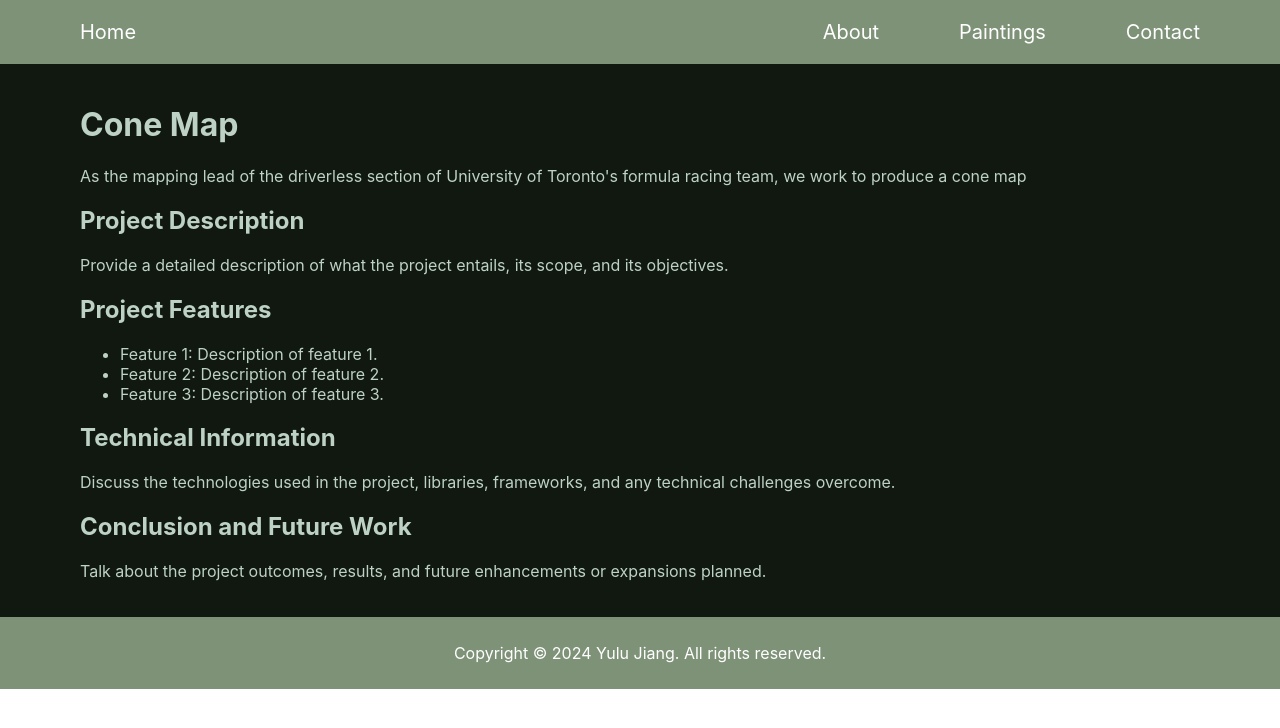
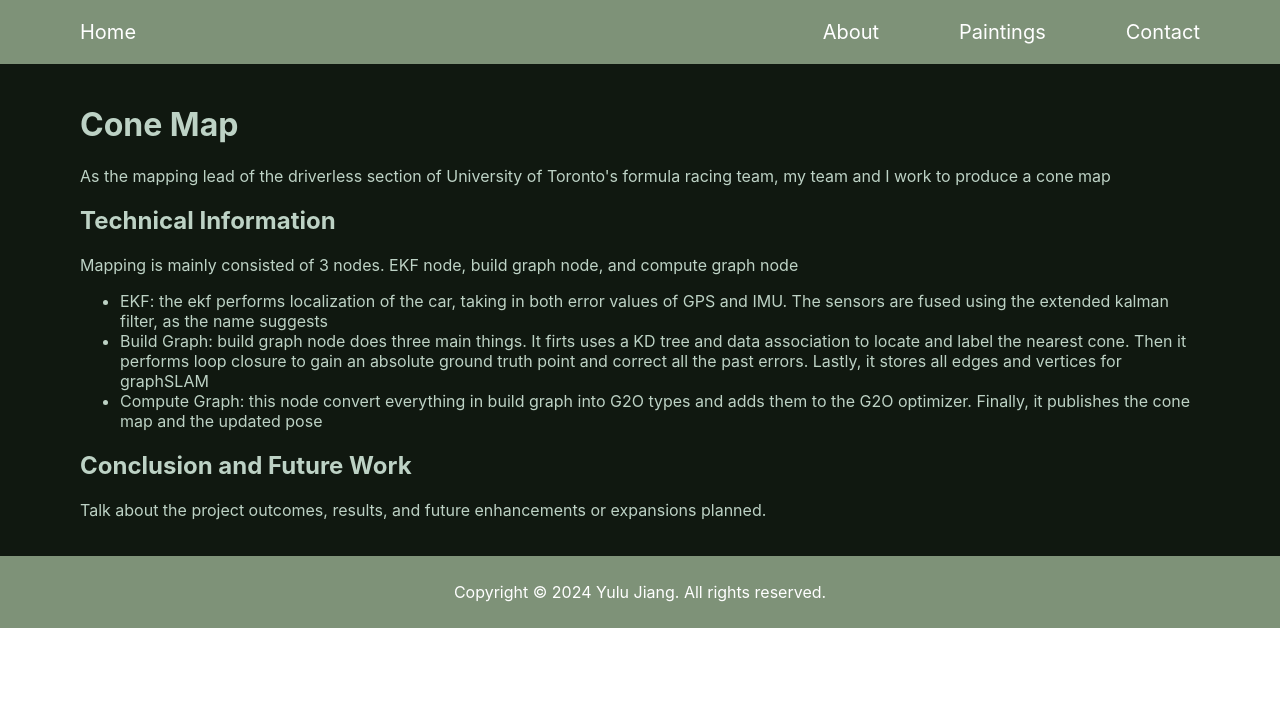
Before and after one commit to yu1uuu/Portfolio, a React (Create React App) app: page /project1 in a window 1280 px wide. Shown: the top 728 px of the page. Built offline with nearby package versions, Linux system fonts and the light colour scheme.

Commit message:
refined more

```diff
--- a/src/components/Project1.js
+++ b/src/components/Project1.js
@@ -18,22 +18,22 @@ function Project1() {
     <TextSection>
     <div className="project-details">
       <h1>Cone Map</h1>
-      <p>As the mapping lead of the driverless section of University of Toronto's formula racing team, we work to produce a cone map</p>
-      <section>
-        <h2>Project Description</h2>
-        <p>Provide a detailed description of what the project entails, its scope, and its objectives.</p>
-      </section>
-      <section>
-        <h2>Project Features</h2>
-        <ul>
-          <li>Feature 1: Description of feature 1.</li>
-          <li>Feature 2: Description of feature 2.</li>
-          <li>Feature 3: Description of feature 3.</li>
-        </ul>
-      </section>
+      <p>As the mapping lead of the driverless section of University of Toronto's formula racing team, my team and I work to produce a cone map</p>
+
       <section>
         <h2>Technical Information</h2>
-        <p>Discuss the technologies used in the project, libraries, frameworks, and any technical challenges overcome.</p>
+        <p>Mapping is mainly consisted of 3 nodes. EKF node, build graph node, and compute graph node</p>
+        <ul>
+          <li>EKF: the ekf performs localization of the car, taking in both error values of GPS and IMU. The sensors are fused using the
+            extended kalman filter, as the name suggests </li>
+          <li>Build Graph: build graph node does three main things. It firts uses a KD tree and data association to locate and label the
+            nearest cone. Then it performs loop closure to gain an absolute ground truth point and correct all the past errors. Lastly,
+            it stores all edges and vertices for graphSLAM
+          </li>
+          <li>Compute Graph: this node convert everything in build graph into G2O types and adds them to the G2O optimizer. Finally,
+          it publishes the cone map and the updated pose
+          </li>
+        </ul>
       </section>
       <section>
         <h2>Conclusion and Future Work</h2>
```
